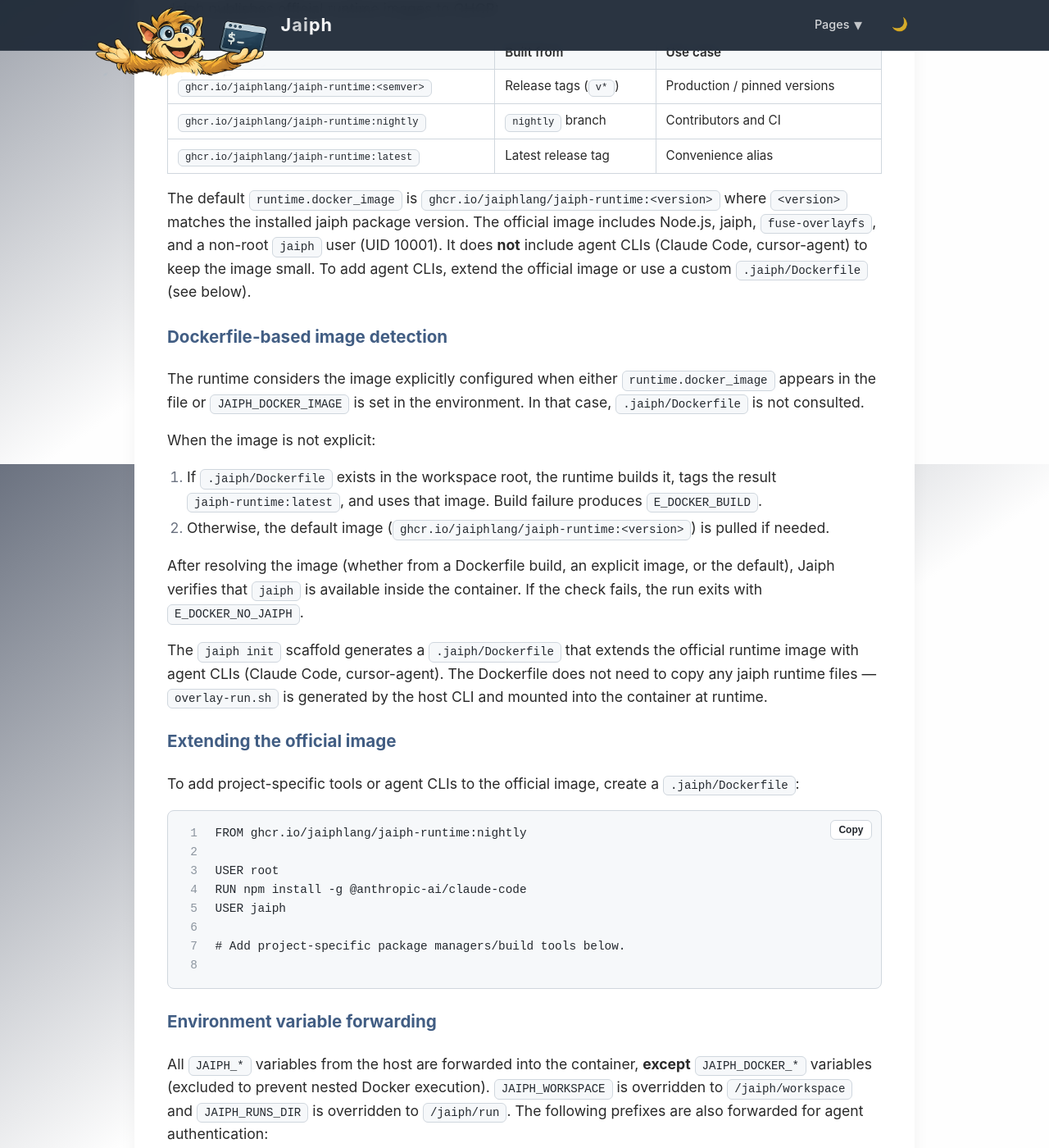
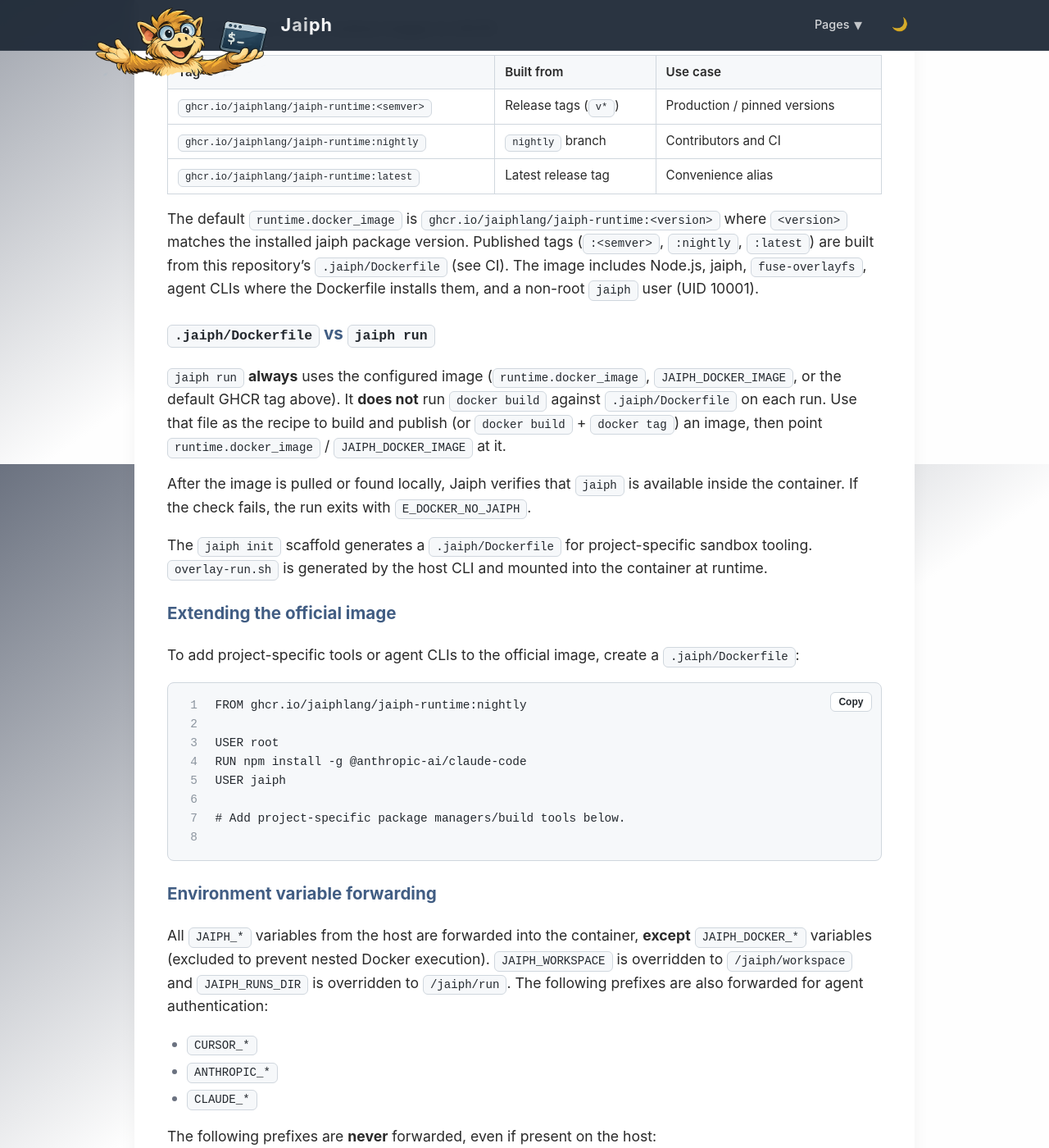
Before and after one commit to jaiphlang/jaiph, a Jekyll site: the page built from docs/sandboxing.md, in a window 1280 px wide and 1400 px high, scrolled down 8434 px. Shown: the whole window at 82% size. Built offline with Jekyll 4.4.1, drawn with Linux system fonts in a browser that asks for light colours; some of the changed text lies outside the part shown.

Commit message:
Docker: Publish runtime from .jaiph/Dockerfile; pull GHCR on run
- CI: build/push ghcr.io/jaiphlang/jaiph-runtime from .jaiph/Dockerfile on
  nightly branch (:nightly) and version tags (:<semver>, :latest); pass
  JAIPH_REPO_REF for install ref.
- Runtime: resolveImage always uses configured/default image with pull +
  jaiph check; stop auto docker build of workspace .jaiph/Dockerfile on
  jaiph run (keep runtime.docker_image / JAIPH_DOCKER_*).
- Docs and E2E aligned; unit test contract updated for resolveImage.

Signed-off-by: Jakub Dzikowski <jakub.t.dzikowski@gmail.com>

```diff
--- a/docs/sandboxing.md
+++ b/docs/sandboxing.md
@@ -161,7 +161,7 @@
 |------------|---------|----------|
 | `E_DOCKER_NOT_FOUND` | `docker info` fails (Docker not installed or daemon not running) | Run exits immediately. No fallback to local execution. |
 | `E_DOCKER_PULL` | `docker pull` fails (network error, image not found, auth failure) | Run exits. Check registry access and image name. |
-| `E_DOCKER_BUILD` | `docker build` from `.jaiph/Dockerfile` fails | Run exits. Fix the Dockerfile and retry. |
+| `E_DOCKER_BUILD` | `docker build` fails when using helpers that build from a Dockerfile | Not used during normal `jaiph run` image resolution. |
 | `E_DOCKER_NO_JAIPH` | Selected image does not contain a `jaiph` CLI | Run exits with guidance to use the official image or install jaiph. |
 | `E_DOCKER_RUNS_DIR` | Absolute `JAIPH_RUNS_DIR` points outside the workspace | Run exits. Use a relative path or an absolute path within the workspace. |
 | `E_VALIDATE_MOUNT` | Mount targets a denied host path (`/`, `/proc`, docker socket, etc.) | Run exits before container launch. |
@@ -183,20 +183,15 @@
 | `ghcr.io/jaiphlang/jaiph-runtime:nightly` | `nightly` branch | Contributors and CI |
 | `ghcr.io/jaiphlang/jaiph-runtime:latest` | Latest release tag | Convenience alias |
 
-The default `runtime.docker_image` is `ghcr.io/jaiphlang/jaiph-runtime:<version>` where `<version>` matches the installed jaiph package version. The official image includes Node.js, jaiph, `fuse-overlayfs`, and a non-root `jaiph` user (UID 10001). It does **not** include agent CLIs (Claude Code, cursor-agent) to keep the image small. To add agent CLIs, extend the official image or use a custom `.jaiph/Dockerfile` (see below).
+The default `runtime.docker_image` is `ghcr.io/jaiphlang/jaiph-runtime:<version>` where `<version>` matches the installed jaiph package version. Published tags (`:<semver>`, `:nightly`, `:latest`) are built from this repository’s `.jaiph/Dockerfile` (see CI). The image includes Node.js, jaiph, `fuse-overlayfs`, agent CLIs where the Dockerfile installs them, and a non-root `jaiph` user (UID 10001).
 
-### Dockerfile-based image detection
+### `.jaiph/Dockerfile` vs `jaiph run`
 
-The runtime considers the image explicitly configured when either `runtime.docker_image` appears in the file or `JAIPH_DOCKER_IMAGE` is set in the environment. In that case, `.jaiph/Dockerfile` is not consulted.
+`jaiph run` **always** uses the configured image (`runtime.docker_image`, `JAIPH_DOCKER_IMAGE`, or the default GHCR tag above). It **does not** run `docker build` against `.jaiph/Dockerfile` on each run. Use that file as the recipe to build and publish (or `docker build` + `docker tag`) an image, then point `runtime.docker_image` / `JAIPH_DOCKER_IMAGE` at it.
 
-When the image is not explicit:
+After the image is pulled or found locally, Jaiph verifies that `jaiph` is available inside the container. If the check fails, the run exits with `E_DOCKER_NO_JAIPH`.
 
-1. If `.jaiph/Dockerfile` exists in the workspace root, the runtime builds it, tags the result `jaiph-runtime:latest`, and uses that image. Build failure produces `E_DOCKER_BUILD`.
-2. Otherwise, the default image (`ghcr.io/jaiphlang/jaiph-runtime:<version>`) is pulled if needed.
-
-After resolving the image (whether from a Dockerfile build, an explicit image, or the default), Jaiph verifies that `jaiph` is available inside the container. If the check fails, the run exits with `E_DOCKER_NO_JAIPH`.
-
-The `jaiph init` scaffold generates a `.jaiph/Dockerfile` that extends the official runtime image with agent CLIs (Claude Code, cursor-agent). The Dockerfile does not need to copy any jaiph runtime files — `overlay-run.sh` is generated by the host CLI and mounted into the container at runtime.
+The `jaiph init` scaffold generates a `.jaiph/Dockerfile` for project-specific sandbox tooling. `overlay-run.sh` is generated by the host CLI and mounted into the container at runtime.
 
 ### Extending the official image
 
```
Also changed, not shown: docs/cli.md (+1 -1 lines), docs/configuration.md (+1 -1 lines), src/runtime/docker.test.ts (+7 -39 lines), src/runtime/docker.ts (+11 -20 lines), .github/workflows/docker-publish.yml, 2 other files.
